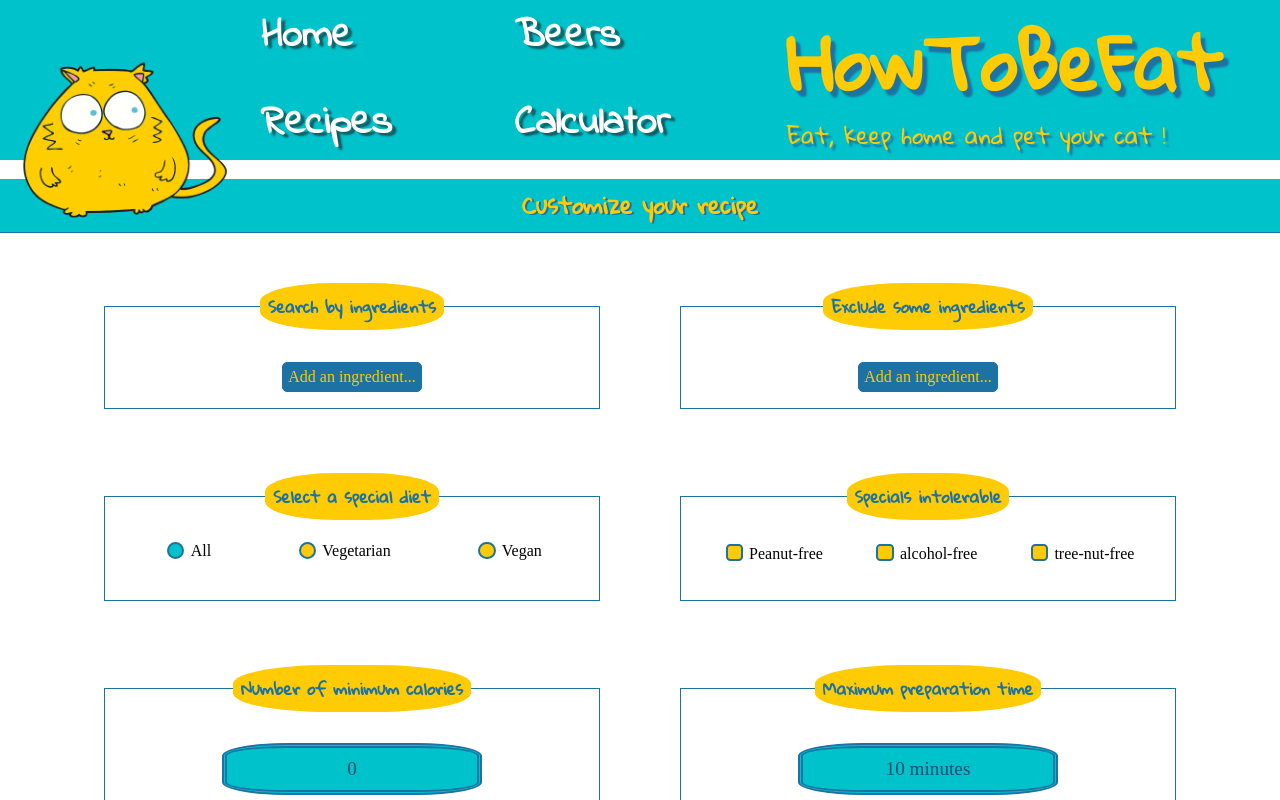
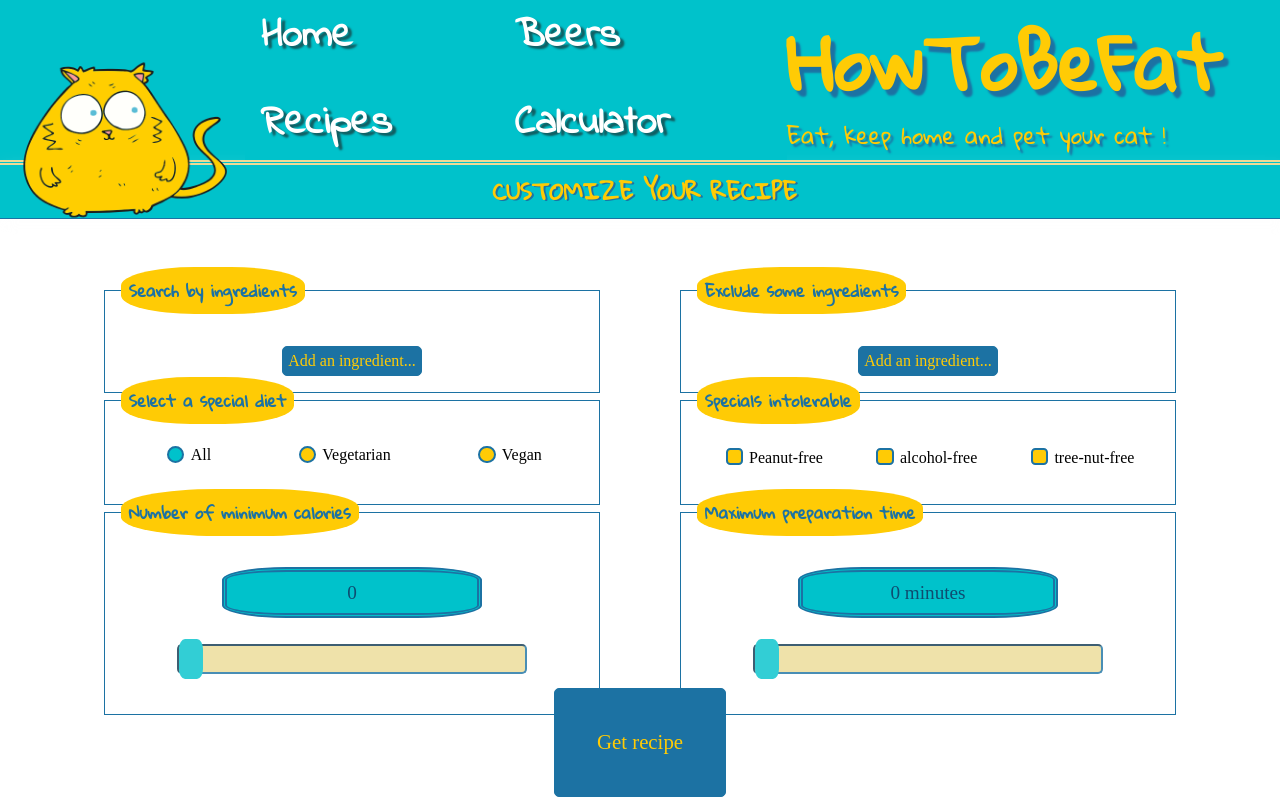
Before and after one commit to WildCodeSchool/paris-0320-project2-howToBeFat, a React (Create React App) app: page /RecipeSearch in a window 1280 px wide. Shown: the top 800 px of the page. Built offline with nearby package versions, Linux system fonts and the light colour scheme; a web font is replaced by a local one.

Commit message:
Work in a message to display requests errors.

```diff
--- a/src/components/RecipeSearch.css
+++ b/src/components/RecipeSearch.css
@@ -6,5 +6,15 @@
     font-size: 1.4rem;
     font-family: 'Gloria Hallelujah', sans-serif;
     border-bottom: 1px inset #1c72a3;
+    border-top: 5px double #ecdb96;
     text-shadow: 2px 1px #1c72a3;
+    width: 100%;
+    margin: auto;
 }
+
+@media screen and (min-width: 950px) {
+    .recipeSearch h2 {
+        max-width: 90em;
+        margin: auto;
+    }
+}
--- a/src/components/RecipeSearch.js
+++ b/src/components/RecipeSearch.js
@@ -1,4 +1,4 @@
-import React, { useState } from 'react'
+import React, { useState, useEffect } from 'react'
 import axios from 'axios'
 
 import Form from './recipeSearch/Form/Form'
@@ -15,7 +15,7 @@ const RecipeSearch = () => {
   const [userExcludeIngredient2, setUserExcludeIngredient2] = useState('')
   const [userExcludeIngredient3, setUserExcludeIngredient3] = useState('')
   const [userCalories, setUserCalories] = useState(0)
-  const [userPreparationTime, setUserPreparationTime] = useState(10)
+  const [userPreparationTime, setUserPreparationTime] = useState(0)
   const [userDiets, setUserDiets] = useState('')
   const [userIntolerables, setUserIntolerables] =
     useState({
@@ -39,16 +39,18 @@ const RecipeSearch = () => {
 
   // Add the optionnal searches to the url request in depend of the users selected options
   const defineRequestUrl = (nbResults) => {
+    setNumOfResult(nbResults)
     nbResults = nbResults > 100 ? 100 : nbResults
-    const calories = userCalories && `&calories=${userCalories}%2B`
-    const preparationTime = userPreparationTime && `&time=15-${userPreparationTime}`
+    const calories = userCalories > 0 ? `&calories=${userCalories}-100000` : ''
+    const preparationTime = userPreparationTime ? `&time=1-${userPreparationTime}` : ''
     const ingredients = userIngredient1 && `${userIngredient1},${userIngredient2},${userIngredient3}`
     const excludes = `&excluded=${userExcludeIngredient1}&excluded=${userExcludeIngredient2}&excluded=${userExcludeIngredient3}`
 
     const intolerables = Object.entries(userIntolerables)
       .filter(intolerable => intolerable[1])
       .reduce((a, b) => a + `&health=${b[0]}`, '')
-
+    console.log(numOfResult, "numOfresult")
+    console.log(nbResults, "nbResults")
     const rangeRequest = numOfResult ? defineRangeNumber(numOfResult) : nbResults ? defineRangeNumber(nbResults) : ''
     // url which will be send to the API request
     return `https://api.edamam.com/search?q=${ingredients}${calories}${rangeRequest}${userDiets}${intolerables}${excludes}${preparationTime}&app_id=812f083c&app_key=57cd06930f1a1d5818380b512897cc58`
@@ -60,11 +62,11 @@ const RecipeSearch = () => {
   const getNumRecipes = (url) => {
     axios.get(url)
       .then((res) => {
-        setNumOfResult(0)
-        setNumOfResult(res.data.count)
+        res.data.count === 0 ?
+          manageErrors("no recipe") :
           getApiDatas(defineRequestUrl(res.data.count))
       })
-      .catch(e => setErrorRequest("Error, please check your ingredients"))
+      .catch(e => manageErrors("errorRequest1"))
 
   }
   // Else we fetch the datas
@@ -72,15 +74,42 @@ const RecipeSearch = () => {
     axios.get(url)
       .then(res => {
         SetRecipes(res.data.hits)
-        setErrorRequest(false)
       })
-      .catch(e => setErrorRequest("Error, please contact administrator"))
+      .catch(e => manageErrors("errorRequest1"))
   }
 
   const submitForm = (e) => {
     e.preventDefault()
-    callApi(defineRequestUrl())
+    !userIngredient1 ? manageErrors("no ingredient")
+      : callApi(defineRequestUrl(0))
   }
+
+  const manageErrors = (error) => {
+
+    switch (error) {
+      case "no recipe":
+        setErrorRequest("No recipe found, please modify your choices")
+        break
+      case "errorRequest1":
+        setErrorRequest("Error, please check your ingredients")
+        break
+      case "errorRequest2":
+        setErrorRequest("Too many requests, please try again in few seconds")
+        break
+      case "no ingredient":
+        setErrorRequest("Vous devez sélectionner au moins un ingrédient à ajouter")
+        break
+      default:
+        setErrorRequest("Please contact the administrator")
+        break
+    }
+  }
+
+  useEffect(() => {
+    console.log(errorRequest)
+    setTimeout(() => setErrorRequest(false), 5000)
+  }, [errorRequest])
+
 
   const handleChange = (e) => {
     const value = e.target.value.toLowerCase()
@@ -123,8 +152,8 @@ const RecipeSearch = () => {
 
   return (
     <div className='recipeSearch'>
-      <h2>Customize your recipe</h2>
-      <div className='ingredientSearch'>
+      <h2>CUSTOMIZE YOUR RECIPE</h2>
+      <p>{errorRequest}</p>
       {/* Display of the form */}
       <Form handleChange={handleChange} submitForm={submitForm} userCalories={userCalories} userPrepTime={userPreparationTime} errorRequest={errorRequest} />
       {
@@ -146,7 +175,6 @@ const RecipeSearch = () => {
         </>
       }
     </div>
-    </div>
   )
 }
 
--- a/src/components/recipeSearch/Form/Form.css
+++ b/src/components/recipeSearch/Form/Form.css
@@ -15,6 +15,7 @@
   color: #1c72a3;
   font-family: 'Gloria Hallelujah', 'Knewave', sans-serif;
   font-weight: bold;
+  text-align: left;
 }
 
 .FormContainer .button-recipe {
@@ -34,16 +35,28 @@
   font-size: 1.3em;
 }
 
+.errorDisplay {
+  padding: 1em;
+  border: 1px solid #000;
+  background-color: red;
+  color: #ffcb05
+}
+
 @media screen and (min-width: 950px) {
   .FormContainer {
     max-width: 90em;
     margin: auto;
+  }
+  .FormContainer:hover {
+    transition: 2.5s;
+    box-shadow: 0 8px 16px 0 rgba(0, 0, 0, 0.2);
   }
   .flexFormingredients, .flexFormDiets, .flexFormRange {
     flex-direction: row;
     justify-content: space-around;
     width: 90%;
     margin: auto;
+    margin-bottom: -5em;
   }
   .flexIngredients, .flexSpecialDiets, .flexRange {
     margin: 1em;
@@ -54,4 +67,7 @@
     border-radius: 40%;
     padding: .5em;
   }
+  .FormContainer .validForm .button-recipe {
+    padding: 2em;
+  }
 }
--- a/src/components/recipeSearch/Form/Form.js
+++ b/src/components/recipeSearch/Form/Form.js
@@ -1,4 +1,4 @@
-import React from 'react'
+import React, { useState, useEffect } from 'react'
 import PropTypes from 'prop-types'
 
 import FormIngredients from './FormIngredients'
@@ -10,37 +10,43 @@ import RangePrepTime from './RangePrepTime'
 
 import './Form.css'
 
-const Form = (props) => (
+const Form = (props) => {
 
-  <form onSubmit={props.submitForm} className="FormContainer">
+  const { submitForm, handleChange, userCalories, userPrepTime, errorRequest } = { ...props }
+
+  return (
+    <form onSubmit={submitForm} className="FormContainer">
       <div className="flexFormContainer">
         <div className="flexFormingredients">
-        <FormIngredients handleChange={props.handleChange} />
-        <FormExcludes handleChange={props.handleChange} />
+          <FormIngredients handleChange={handleChange} />
+          <FormExcludes handleChange={handleChange} />
         </div>
         <div className="flexFormDiets">
-        <SpecialDiets handleChange={props.handleChange} />
-        <Intolerables handleChange={props.handleChange} />
+          <SpecialDiets handleChange={handleChange} />
+          <Intolerables handleChange={handleChange} />
         </div>
         <div>
           <div className="flexFormRange">
-          <RangeCalories handleChange={props.handleChange} userCalories={props.userCalories} />
-          <RangePrepTime handleChange={props.handleChange} userPrepTime={props.userPrepTime} />
+            <RangeCalories handleChange={handleChange} userCalories={userCalories} />
+            <RangePrepTime handleChange={handleChange} userPrepTime={userPrepTime} />
           </div>
         </div>
       </div>
       {
-      props.errorRequest &&
-      <div style={{ padding: "1em", color: "red", "fontWeight": "bold" }}>
-        {props.errorRequest}
+        errorRequest ?
+          <>
+            <div className="errorDisplay">
+              {errorRequest}
             </div>
-    }
+          </>
+          :
           <div className="validForm">
             <input type="submit" value="Get recipe" className="button-recipe"></input>
           </div>
+      }
     </form>
-
   )
+}
 
 Form.propTypes = {
   handleChange: PropTypes.func.isRequired,
--- a/src/components/recipeSearch/Form/FormExcludes.js
+++ b/src/components/recipeSearch/Form/FormExcludes.js
@@ -56,7 +56,7 @@ const FormExcludes = (props) => {
               {!ingredientShow.ingredient2 &&
                 <input type="button" className="hideButton" onClick={handleHideInput} id="IngredientHideInput1" name="IngredientHideInput1" value="-" />
               }
-              <input onChange={handleChange} id='excludedIngredient1' name='excludedIngredient1' type='text' pattern="[A-Za-z]+" className="inputTexte" />
+              <input onChange={(e) => handleChange(e)} id='excludedIngredient1' name='excludedIngredient1' type='text' pattern="[A-Za-z]+" className="inputTexte" />
             </label>
           </>
         }
@@ -66,14 +66,14 @@ const FormExcludes = (props) => {
             {!ingredientShow.ingredient3 &&
               <input type="button" className="hideButton" onClick={handleHideInput} id="IngredientHideInput2" value="-" />
             }
-            <input onChange={handleChange} id='excludedIngredient2' name='excludedIngredient2' type='text' pattern="[A-Za-z]+" className="inputTexte" />
+            <input onChange={(e) => handleChange(e)} id='excludedIngredient2' name='excludedIngredient2' type='text' pattern="[A-Za-z]+" className="inputTexte" />
           </label>
         }
         {
           ingredientShow.ingredient3 &&
           <label htmlFor='excludedIngredient3' id="labelIngredient3">Ingredient 3 <br />
             <input type="button" className="hideButton" onClick={handleHideInput} id="IngredientHideInput3" value="-" />
-            <input onChange={handleChange} id='excludedIngredient3' name="excludedIngredient3" type='text' pattern="[A-Za-z]+" className="inputTexte" />
+            <input onChange={(e) => handleChange(e)} id='excludedIngredient3' name="excludedIngredient3" type='text' pattern="[A-Za-z]+" className="inputTexte" />
           </label>
         }
         {
--- a/src/components/recipeSearch/Form/FormIngredients.js
+++ b/src/components/recipeSearch/Form/FormIngredients.js
@@ -56,7 +56,7 @@ const FormIngredients = (props) => {
               {!ingredientShow.ingredient2 &&
                 <input type="button" className="hideButton" onClick={handleHideInput} id="IngredientHideInput1" value="-" required />
               }
-              <input onChange={handleChange} id='ingredient1' name='ingredient1' type='text' pattern="[A-Za-z]+" className="inputTexte" />
+              <input onChange={(e) => handleChange(e)} id='ingredient1' name='ingredient1' type='text' pattern="[*A-Za-z-]+" className="inputTexte" />
             </label>
           </>
         }
@@ -66,14 +66,14 @@ const FormIngredients = (props) => {
             {!ingredientShow.ingredient3 &&
               <input type="button" className="hideButton" onClick={handleHideInput} id="IngredientHideInput2" value="-" />
             }
-            <input onChange={handleChange} id='ingredient2' name="ingredient2" type='text' pattern="[A-Za-z]+" className="inputTexte" />
+            <input onChange={(e) => handleChange(e)} id='ingredient2' name="ingredient2" type='text' pattern="[A-Za-z]+" className="inputTexte" />
           </label>
         }
         {
           ingredientShow.ingredient3 &&
           <label htmlFor='ingredient3' id="labelIngredient3">Ingredient 3 <br />
             <input type="button" className="hideButton" onClick={handleHideInput} id="IngredientHideInput3" value="-" />
-            <input onChange={handleChange} id='ingredient3' name="ingredient3" type='text' pattern="[A-Za-z]+" className="inputTexte" />
+            <input onChange={(e) => handleChange(e)} id='ingredient3' name="ingredient3" type='text' pattern="[A-Za-z]+" className="inputTexte" />
           </label>
         }
         {
--- a/src/components/recipeSearch/Form/RangePrepTime.js
+++ b/src/components/recipeSearch/Form/RangePrepTime.js
@@ -17,7 +17,7 @@ const RangePrepTime = (props) => {
         <p>{getPreparationTime(props.userPrepTime)}</p>
         <div className="rangeForm">
           <label htmlFor="time"></label>
-          <input onChange={(e) => props.handleChange(e)} type="range" id="time" name="time" min="10" max="240" step="5" className="formSlider" value={props.userPrepTime} />
+          <input onChange={(e) => props.handleChange(e)} type="range" id="time" name="time" min="0" max="240" step="5" className="formSlider" value={props.userPrepTime} />
         </div>
       </fieldset>
     </article>
```
Also changed, not shown: src/components/recipeSearch/Form/FormIngredients.css (+9 -1 lines). Lines whose indentation alone changed are shown as unchanged.
